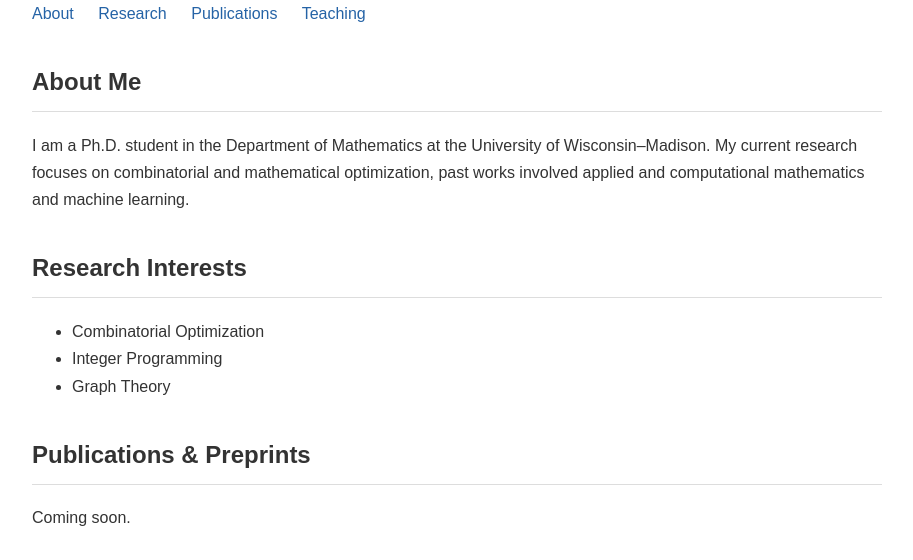
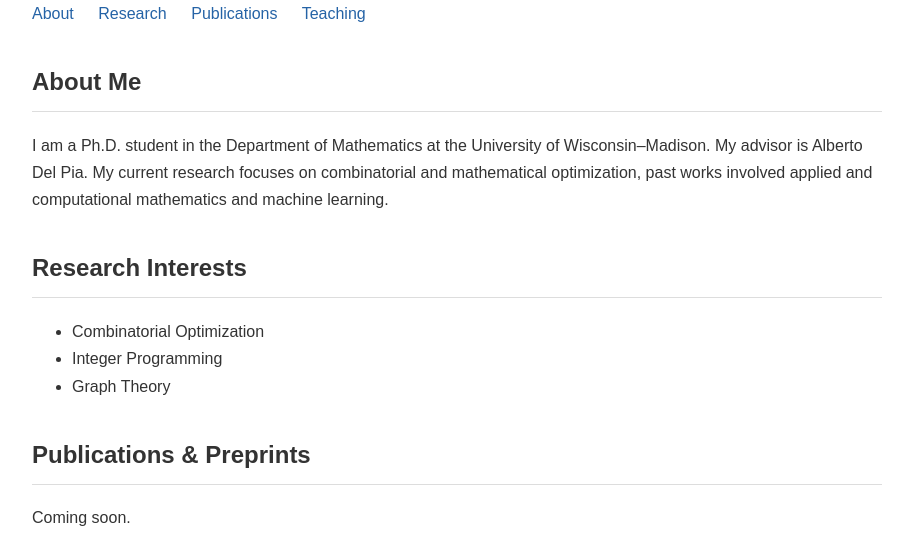
Before and after one commit to BryaneX455/bryanex455.github.io, a plain HTML site: page index.html in a window 1280 px wide. Shown: the part 240-800 px from the top of the page, without its empty margins (183-1096 px from the left). Drawn offline with Linux system fonts and the light colour scheme.

Commit message:
Update intro

```diff
--- a/index.html
+++ b/index.html
@@ -79,8 +79,9 @@
 
     <p>
         I am a Ph.D. student in the Department of Mathematics
-        at the University of Wisconsin–Madison.
-        My current research focuses on combinatorial and mathematical optimization, past works involved applied and computational mathematics and machine learning.
+        at the University of Wisconsin–Madison. My advisor is Alberto Del Pia.
+        My current research focuses on combinatorial and mathematical optimization,
+        past works involved applied and computational mathematics and machine learning.
     </p>
 
     <h2 id="research">Research Interests</h2>
```
